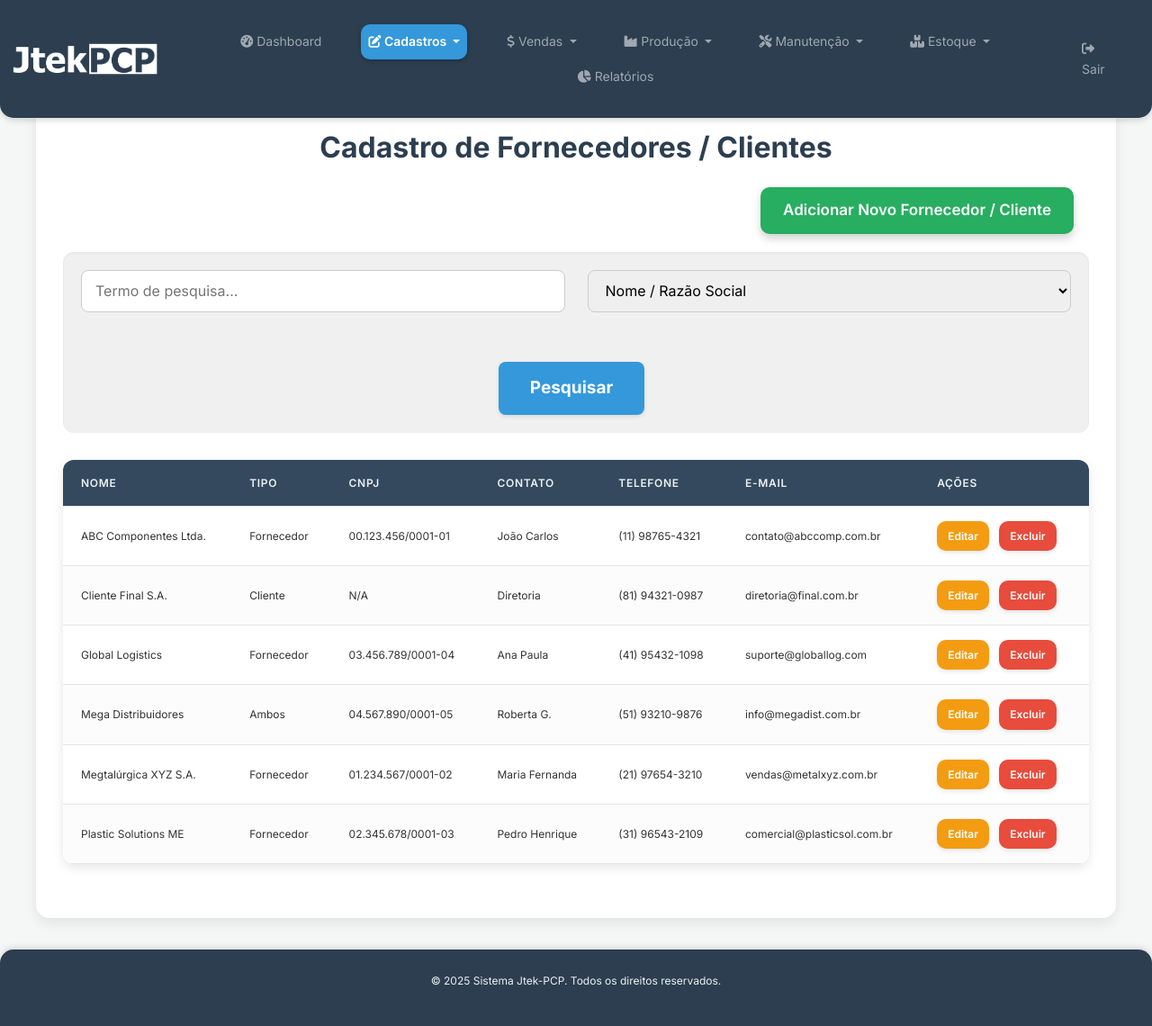
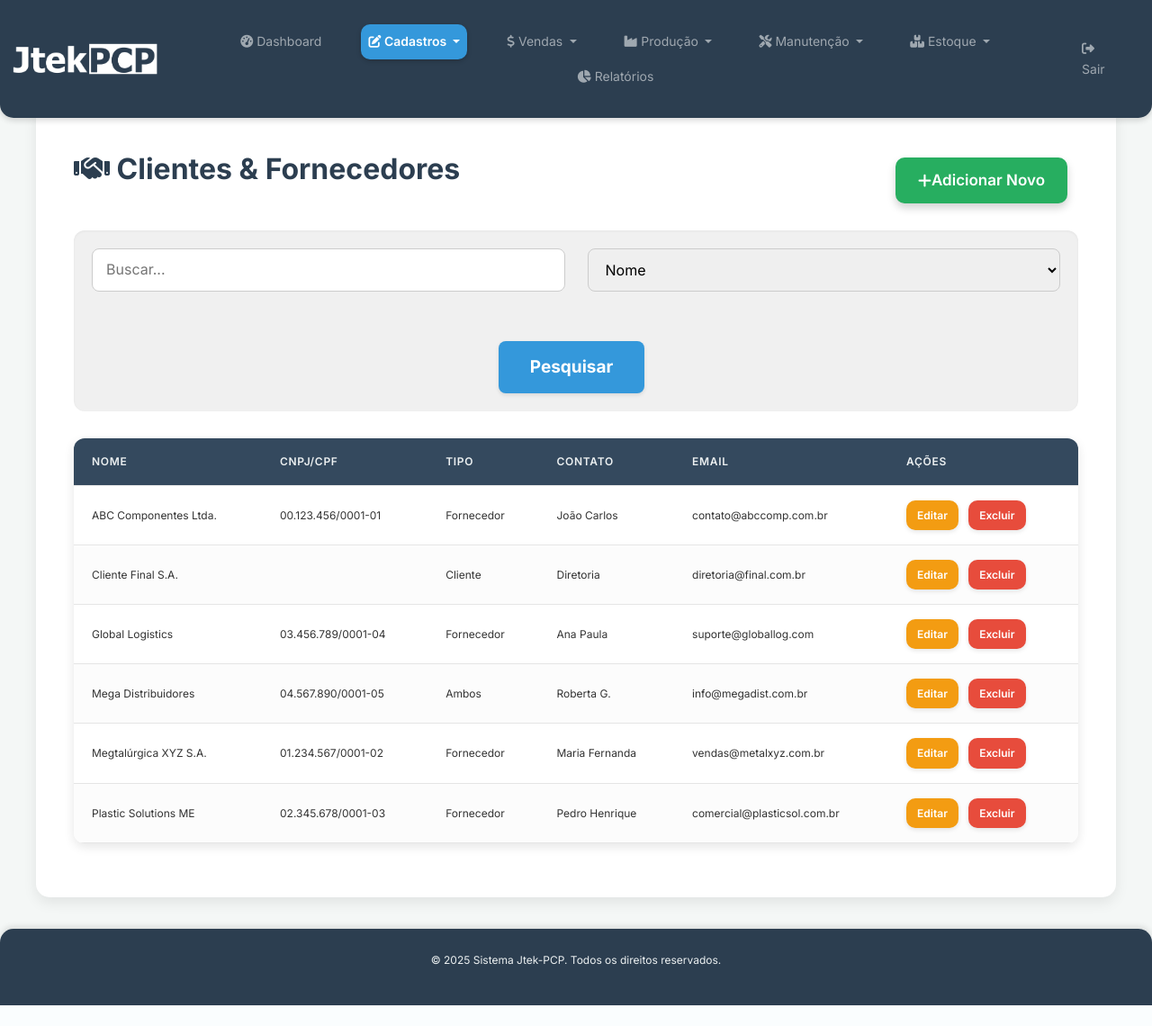
Before and after one commit to jtek001/pcp, a PHP site: page /pcp_system/modules/fornecedores_clientes/index.php in a window 1280 px wide. Shown: the whole page at 90% size. After the commit the page ends 1117 px from the top, so only its background shows below. Run offline with PHP 8.4, Linux system fonts and the light colour scheme; the visitor is signed in with stand-in values (Sample User, id 1); data comes from the database, SQL or seed files in the repository.

Commit message:
Update index.php

```diff
--- a/public_html/modules/fornecedores_clientes/index.php
+++ b/public_html/modules/fornecedores_clientes/index.php
@@ -1,128 +1,65 @@
 <?php
-// modules/fornecedores_clientes/index.php
-// Esta página lista todos os fornecedores e clientes cadastrados.
-
-// Inicia a sessão para usar variáveis de sessão
 session_start();
-
-// Habilita a exibição de todos os erros PHP para depuração (REMOVER EM PRODUÇÃO)
-error_reporting(E_ALL);
-ini_set('display_errors', 1);
-
-// Inclui os arquivos de configuração e o cabeçalho
 require_once __DIR__ . '/../../config/database.php';
 require_once __DIR__ . '/../../includes/header.php';
 
-// Conecta ao banco de dados
 $conn = connectDB();
-
-// Variáveis para mensagens de sucesso/erro (podem vir de redirecionamentos)
-$message = '';
-$message_type = '';
-
-// Recupera mensagens da sessão se existirem (após sucesso de adicionar/editar/excluir)
-if (isset($_SESSION['message'])) {
-    $message = $_SESSION['message'];
-    $message_type = $_SESSION['message_type'];
-    unset($_SESSION['message']);
-    unset($_SESSION['message_type']);
-} elseif (isset($_GET['message'])) { // Verifica também se a mensagem veio via URL
-    $message = sanitizeInput($_GET['message']);
-    $message_type = sanitizeInput($_GET['type'] ?? 'info');
-}
 
 // Lógica para pesquisa e filtro
 $search_term = sanitizeInput($_GET['search_term'] ?? '');
 $filter_field = sanitizeInput($_GET['filter_field'] ?? 'nome');
 
-// Mapeamento dos campos de exibição para os nomes das colunas no DB
 $filter_options = [
-    'nome' => 'Nome / Razão Social',
-    'cnpj' => 'CNPJ',
-    'tipo' => 'Tipo',
-    'contato' => 'Contato'
+    'nome' => 'Nome',
+    'cnpj' => 'CNPJ/CPF',
+    'tipo' => 'Tipo'
 ];
 
-// --- Lógica de Paginação ---
-$items_per_page = 10;
+// Lógica de Paginação
+$items_per_page = 15;
 $current_page = isset($_GET['page']) ? (int)$_GET['page'] : 1;
-if ($current_page < 1) $current_page = 1;
-
 $offset = ($current_page - 1) * $items_per_page;
 
-// Constrói a cláusula WHERE para contagem e busca (sem LIMIT ainda)
-$where_clause = " WHERE deleted_at IS NULL";
-$params_count_and_fetch = [];
+// Constrói a cláusula WHERE
+$where_clause = " WHERE deleted_at IS NULL ";
+$params = [];
 
 if (!empty($search_term) && array_key_exists($filter_field, $filter_options)) {
     $where_clause .= " AND " . $filter_field . " LIKE ?";
-    $params_count_and_fetch[] = '%' . $search_term . '%';
+    $params[] = '%' . $search_term . '%';
 }
 
-// 1. Contar o total de Fornecedores/Clientes (para calcular o número de páginas)
-$sql_count = "SELECT COUNT(id) AS total_items FROM fornecedores_clientes_lookup" . $where_clause;
-try {
-    $result_count = $conn->execute_query($sql_count, $params_count_and_fetch);
-    $total_items = 0;
-    if ($result_count) {
-        $row_count = $result_count->fetch_assoc();
-        $total_items = $row_count['total_items'];
-        $result_count->free();
-    } else {
-        error_log("Erro ao contar fornecedores/clientes: " . $conn->error);
-    }
-} catch (mysqli_sql_exception $e) {
-    error_log("Erro fatal ao contar fornecedores/clientes: " . $e->getMessage());
-    $total_items = 0;
-}
+// Contar o total de itens
+$sql_count = "SELECT COUNT(*) AS total_items FROM fornecedores_clientes_lookup" . $where_clause;
+$result_count = $conn->execute_query($sql_count, $params);
+$total_items = $result_count->fetch_assoc()['total_items'];
+$total_pages = ceil($total_items / $items_per_page);
 
-$total_pages = ceil($total_items / $items_per_page);
-if ($current_page > $total_pages && $total_pages > 0) {
-    $current_page = $total_pages;
-    $offset = ($current_page - 1) * $items_per_page;
-}
+// Buscar os itens para a página atual
+$sql_fetch = "SELECT * FROM fornecedores_clientes_lookup" . $where_clause . " ORDER BY nome ASC LIMIT ? OFFSET ?";
+$params_fetch = array_merge($params, [$items_per_page, $offset]);
 
+$result_fetch = $conn->execute_query($sql_fetch, $params_fetch);
+$fornecedores_clientes = $result_fetch->fetch_all(MYSQLI_ASSOC);
 
-// 2. Buscar os Fornecedores/Clientes para a página atual
-$fornecedores_clientes_list = [];
-$sql_fetch = "SELECT id, nome, tipo, cnpj, contato, telefone, email FROM fornecedores_clientes_lookup" . $where_clause . " ORDER BY nome ASC LIMIT ? OFFSET ?";
-$params_fetch = array_merge($params_count_and_fetch, [$items_per_page, $offset]);
-
-try {
-    $stmt_fetch = $conn->execute_query($sql_fetch, $params_fetch);
-    if ($stmt_fetch) {
-        while ($row = $stmt_fetch->fetch_assoc()) {
-            $fornecedores_clientes_list[] = $row;
-        }
-        $stmt_fetch->free();
-    } else {
-        $message = "Erro ao carregar fornecedores/clientes: " . $conn->error;
-        $message_type = "error";
-        error_log("Erro ao carregar fornecedores/clientes para exibição: " . $conn->error);
-    }
-} catch (mysqli_sql_exception $e) {
-    $message = "Erro ao carregar fornecedores/clientes (SQL): " . $e->getMessage();
-    $message_type = "error";
-    error_log("Erro fatal ao carregar fornecedores/clientes para exibição: " . $e->getMessage());
-}
 ?>
 
-<h2>Cadastro de Fornecedores / Clientes</h2>
+<div class="container mt-4">
+    <div class="d-flex justify-content-between align-items-center mb-4">
+        <h2><i class="fas fa-handshake"></i> Clientes & Fornecedores</h2>
+        <a href="adicionar.php" class="button add"><i class="fas fa-plus"></i> Adicionar Novo</a>
+    </div>
 
-<?php if ($message): ?>
-    <div class="message <?php echo $message_type; ?>">
-        <?php echo $message; ?>
+    <?php if (isset($_SESSION['message'])): ?>
+    <div class="message <?php echo htmlspecialchars($_SESSION['message_type']); ?>">
+        <?php echo $_SESSION['message']; ?>
     </div>
+    <?php unset($_SESSION['message']); unset($_SESSION['message_type']); ?>
     <?php endif; ?>
-
-<div class="actions-container">
-    <a href="adicionar.php" class="button add">Adicionar Novo Fornecedor / Cliente</a>
-</div>
 
     <div class="search-container">
         <form action="index.php" method="GET" class="search-form-inline">
-        <input type="hidden" name="module" value="fornecedores_clientes">
-        <input type="text" name="search_term" placeholder="Termo de pesquisa..." value="<?php echo htmlspecialchars($search_term); ?>">
+            <input type="text" name="search_term" placeholder="Buscar..." value="<?php echo htmlspecialchars($search_term); ?>">
             <select name="filter_field">
                 <?php foreach ($filter_options as $field_value => $field_label): ?>
                     <option value="<?php echo htmlspecialchars($field_value); ?>" <?php echo ($filter_field === $field_value) ? 'selected' : ''; ?>>
@@ -132,36 +69,34 @@ try {
             </select>
             <button type="submit" class="button">Pesquisar</button>
             <?php if (!empty($search_term)): ?>
-            <a href="index.php?module=fornecedores_clientes" class="button button-clear">Limpar Pesquisa</a>
+                <a href="index.php" class="button button-clear">Limpar</a>
             <?php endif; ?>
         </form>
     </div>
 
-<?php if (!empty($fornecedores_clientes_list)): ?>
+    <?php if (!empty($fornecedores_clientes)): ?>
         <table>
             <thead>
                 <tr>
                     <th>Nome</th>
+                    <th>CNPJ/CPF</th>
                     <th>Tipo</th>
-                <th>CNPJ</th>
                     <th>Contato</th>
-                <th>Telefone</th>
-                <th>E-mail</th>
+                    <th>Email</th>
                     <th>Ações</th>
                 </tr>
             </thead>
             <tbody>
-            <?php foreach ($fornecedores_clientes_list as $fc): ?>
+                <?php foreach ($fornecedores_clientes as $item): ?>
                     <tr>
-                    <td><?php echo htmlspecialchars($fc['nome']); ?></td>
-                    <td><?php echo htmlspecialchars(ucfirst($fc['tipo'])); ?></td>
-                    <td><?php echo htmlspecialchars($fc['cnpj'] ?? 'N/A'); ?></td>
-                    <td><?php echo htmlspecialchars($fc['contato'] ?? 'N/A'); ?></td>
-                    <td><?php echo htmlspecialchars($fc['telefone'] ?? 'N/A'); ?></td>
-                    <td><?php echo htmlspecialchars($fc['email'] ?? 'N/A'); ?></td>
+                        <td><?php echo htmlspecialchars($item['nome']); ?></td>
+                        <td><?php echo htmlspecialchars($item['cnpj']); ?></td>
+                        <td><?php echo htmlspecialchars(ucfirst($item['tipo'])); ?></td>
+                        <td><?php echo htmlspecialchars($item['contato']); ?></td>
+                        <td><?php echo htmlspecialchars($item['email']); ?></td>
                         <td>
-                        <a href="editar.php?id=<?php echo $fc['id']; ?>" class="button edit small">Editar</a>
-                        <button class="button delete small" onclick="showDeleteModal('fornecedores_clientes', <?php echo $fc['id']; ?>)">Excluir</button>
+                            <a href="editar.php?id=<?php echo $item['id']; ?>" class="button edit small">Editar</a>
+                            <button class="button delete small" onclick="showDeleteModal('fornecedores_clientes', <?php echo $item['id']; ?>)">Excluir</button>
                         </td>
                     </tr>
                 <?php endforeach; ?>
@@ -170,40 +105,26 @@ try {
 
         <div class="pagination">
             <?php
-        // Parâmetros base para os links de paginação (mantém pesquisa e filtro)
-        $pagination_base_query = http_build_query(array_filter([
-            'module' => 'fornecedores_clientes',
-            'search_term' => $search_term,
-            'filter_field' => $filter_field
-        ]));
-
+            $pagination_base_query = http_build_query(array_filter(['search_term' => $search_term, 'filter_field' => $filter_field]));
             if ($total_pages > 1) {
-            // Link para a página anterior
                 if ($current_page > 1) {
                     echo '<a href="?' . $pagination_base_query . '&page=' . ($current_page - 1) . '" class="page-link">&laquo; Anterior</a>';
                 }
-
-            // Links para as páginas
                 for ($i = 1; $i <= $total_pages; $i++) {
                     $active_class = ($i == $current_page) ? 'active' : '';
                     echo '<a href="?' . $pagination_base_query . '&page=' . $i . '" class="page-link ' . $active_class . '">' . $i . '</a>';
                 }
-
-            // Link para a próxima página
                 if ($current_page < $total_pages) {
                     echo '<a href="?' . $pagination_base_query . '&page=' . ($current_page + 1) . '" class="page-link">Próxima &raquo;</a>';
                 }
             }
             ?>
         </div>
-
     <?php else: ?>
-    <tr><td colspan="7" style="text-align: center;">Nenhum fornecedor/cliente cadastrado ou encontrado com a pesquisa. <a href="adicionar.php">Adicione um novo</a>.</td></tr>
+        <p style="text-align: center; margin-top: 20px;">Nenhum cliente ou fornecedor encontrado.</p>
     <?php endif; ?>
+</div>
 
 <?php
-// Fecha a conexão com o banco de dados
-$conn->close();
-// Inclui o rodapé padrão
 require_once __DIR__ . '/../../includes/footer.php';
 ?>
```
Lines whose indentation alone changed are shown as unchanged.
